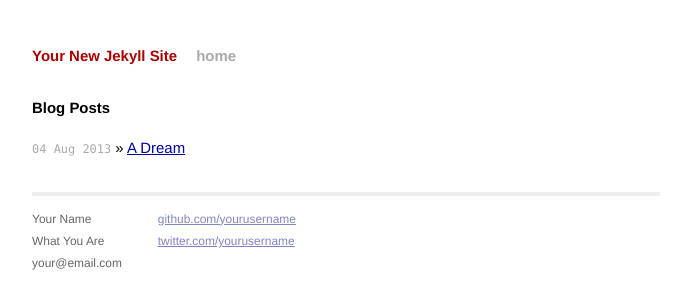
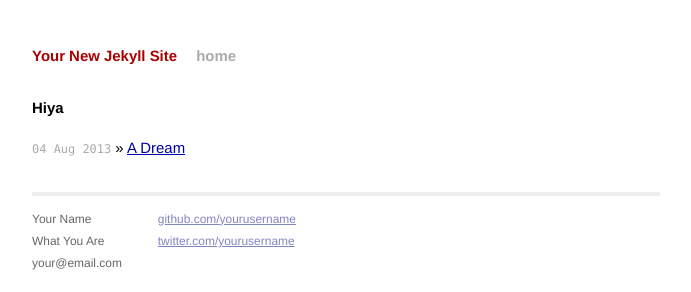
Before and after one commit to andeggs/Blog, a Jekyll site: the page built from index.html, in a window 1280 px wide. Shown: the top 292 px of the page, without its empty margins (294-985 px from the left). Built offline with Jekyll 4.4.1, drawn with Linux system fonts in a browser that asks for light colours; Markdown is read by kramdown in place of the engine named in the settings; a file with an impossible date is left out.

Commit message:
Updated index.html

```diff
--- a/index.html
+++ b/index.html
@@ -1,10 +1,11 @@
 ---
 layout: default
 title: Your New Jekyll Site
+published: true
 ---
 
 <div id="home">
-  <h1>Blog Posts</h1>
+  <h1>Hiya</h1>
   <ul class="posts">
     {% for post in site.posts %}
       <li><span>{{ post.date | date_to_string }}</span> &raquo; <a href="{{ site.baseurl }}{{ post.url }}">{{ post.title }}</a></li>
```
